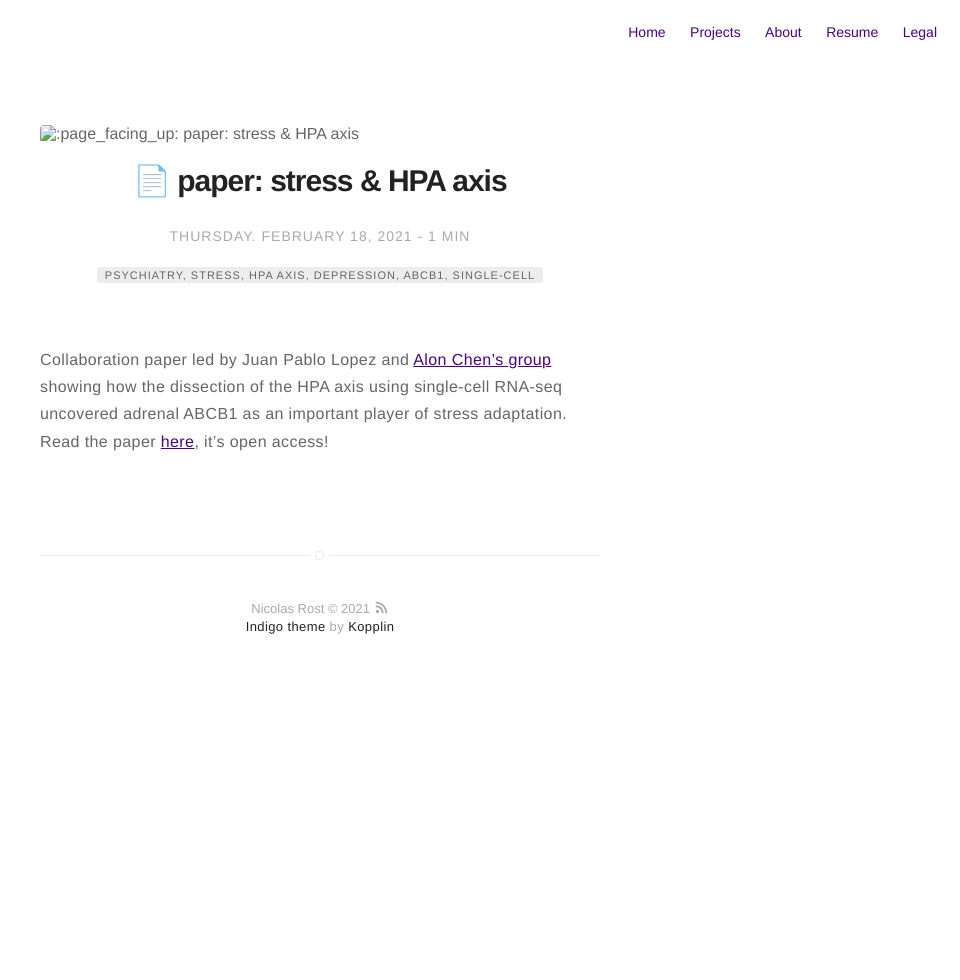
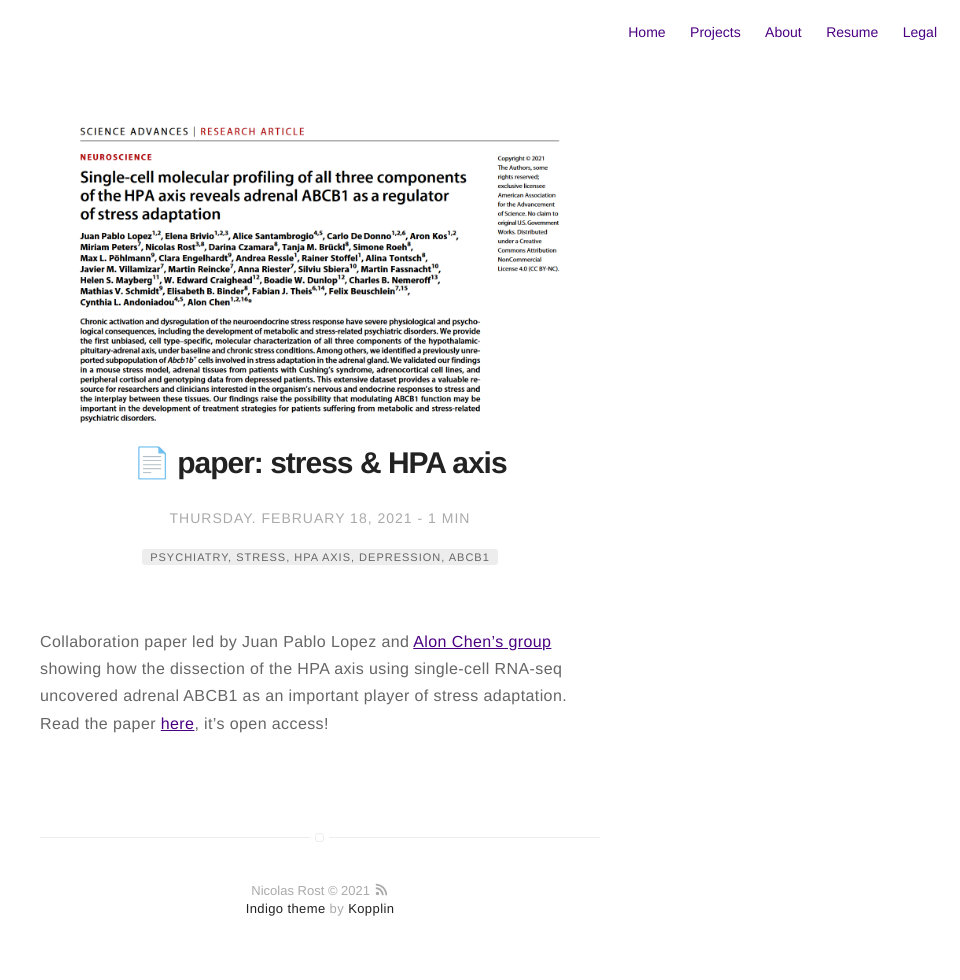
Before and after one commit to nicorost/nicorost.github.io, a Jekyll site: the page built from _posts/2021-02-18-pablo_paper.md, in a window 1280 px wide. Shown: the whole page, without its empty margins (320-1280 px from the left). Built offline with Jekyll 4.4.1, drawn with Linux system fonts in a browser that asks for light colours; emoji names are drawn with the system emoji font; before the commit the page ends 900 px from its top, so only the background shows below that.

Commit message:
added image for pablos paper

```diff
--- a/_posts/2021-02-18-pablo_paper.md
+++ b/_posts/2021-02-18-pablo_paper.md
@@ -2,7 +2,7 @@
 title: ":page_facing_up: paper: stress & HPA axis"
 layout: post
 date: 2021-02-18 16:00
-tag: psychiatry, stress, hpa axis, depression, abcb1, single-cell
+tag: psychiatry, stress, hpa axis, depression, abcb1
 image: /assets/images/abstract_pablo_sciadv.png
 headerImage: true
 projects: true
```
Also changed, not shown: assets/images/abstract_pablo_sciadv.png (added).
